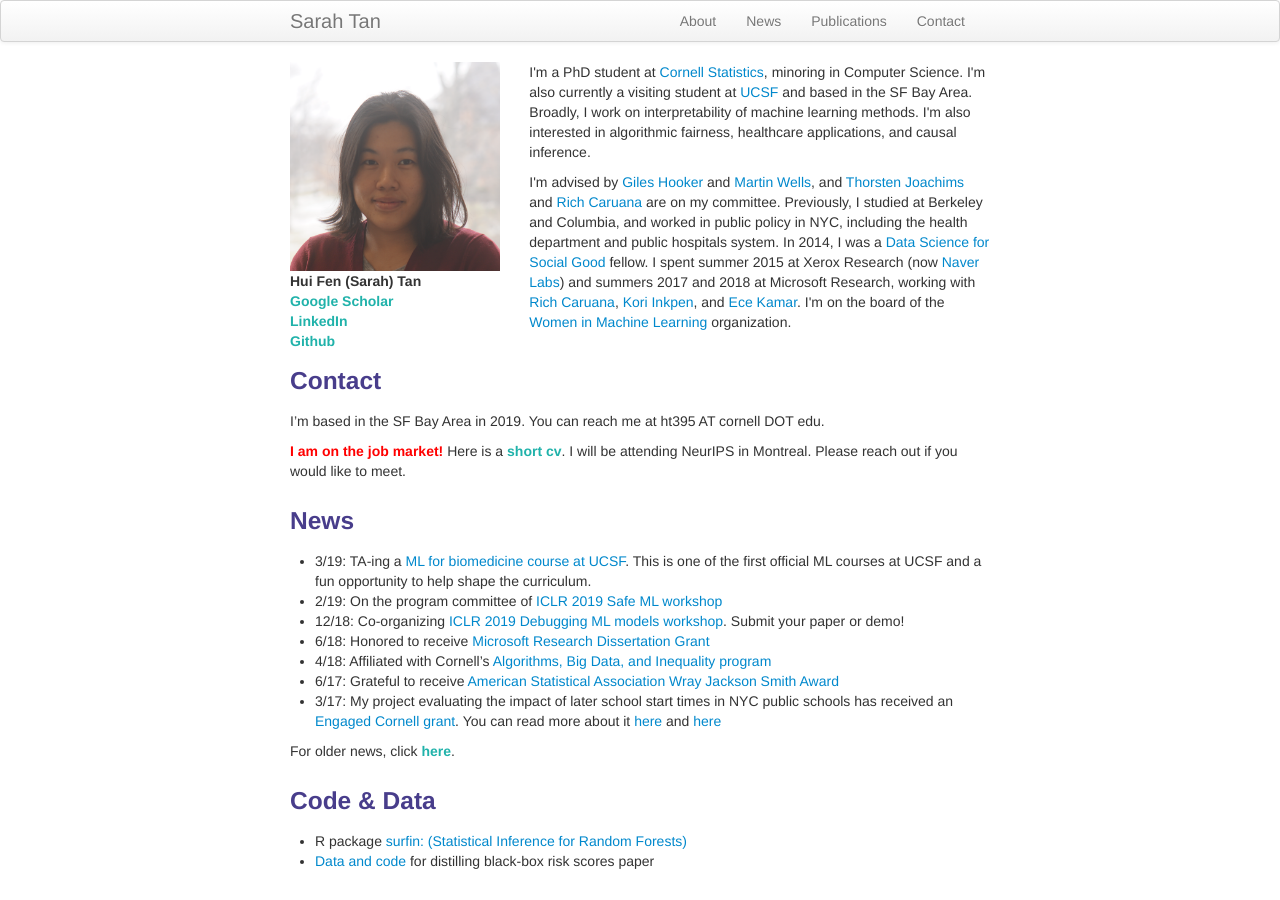
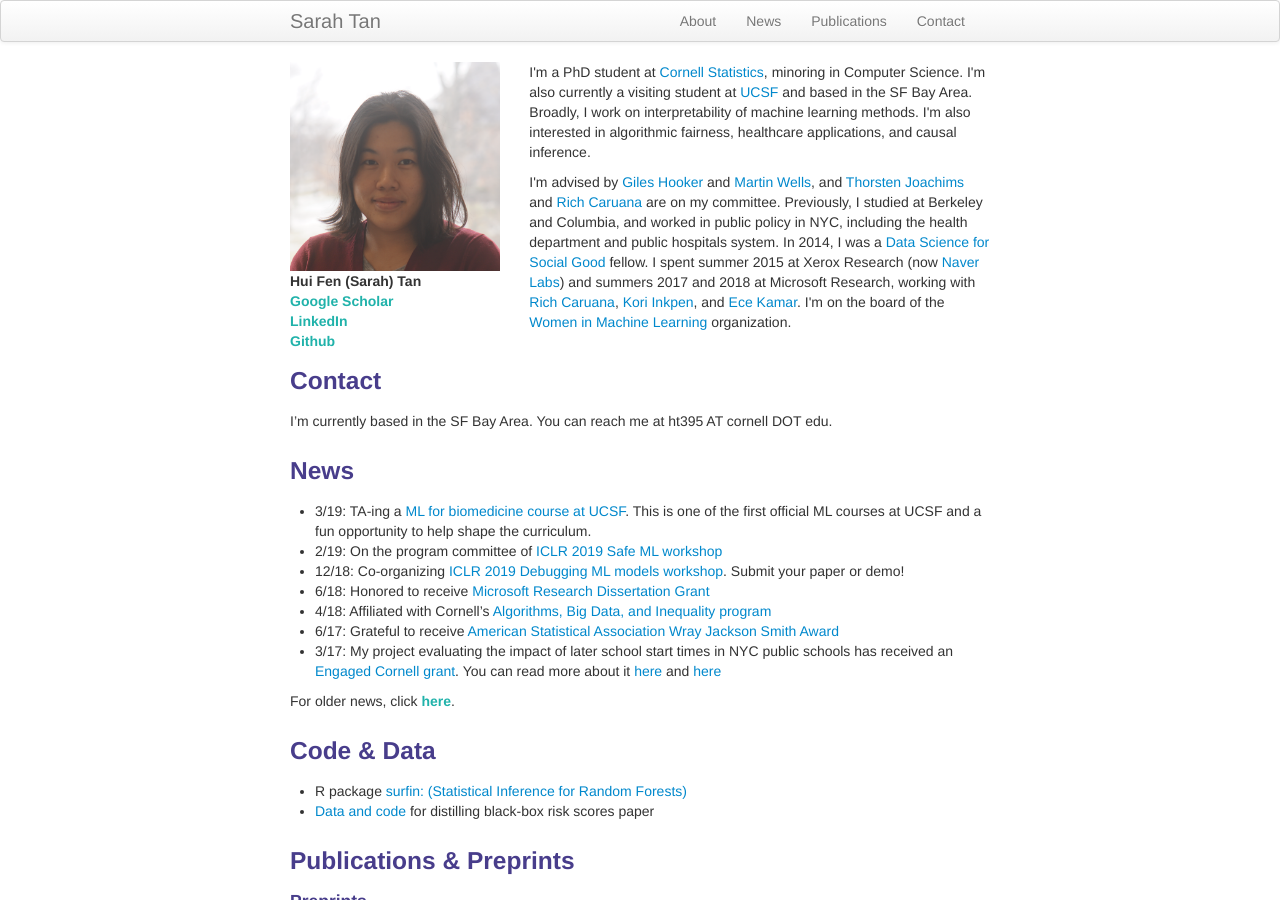
Before and after one commit to shftan/shftan.github.io, a Jekyll site: the page built from index.md, in a window 1280 px wide and 900 px high. Built offline with Jekyll 4.4.1, drawn with Linux system fonts in a browser that asks for light colours.

Commit message:
Update index.md

```diff
--- a/index.md
+++ b/index.md
@@ -26,9 +26,7 @@ keywords: Sarah Tan, Cornell, statistics, interpretability, causal inference, co
 </div>
 
 <div class="row-fluid" id="contact"><h3>Contact</h3></div>
-I'm based in the SF Bay Area in 2019. You can reach me at ht395 AT cornell DOT edu.
-
-<span class="highlight">I am on the job market!</span> Here is a <a class="paper" href="SarahTan_ShortCV.pdf">short cv</a>. I will be attending NeurIPS in Montreal. Please reach out if you would like to meet.
+I'm currently based in the SF Bay Area. You can reach me at ht395 AT cornell DOT edu.
 
 <div class="row-fluid" id="news"><h3>News</h3>
 </div>
```
